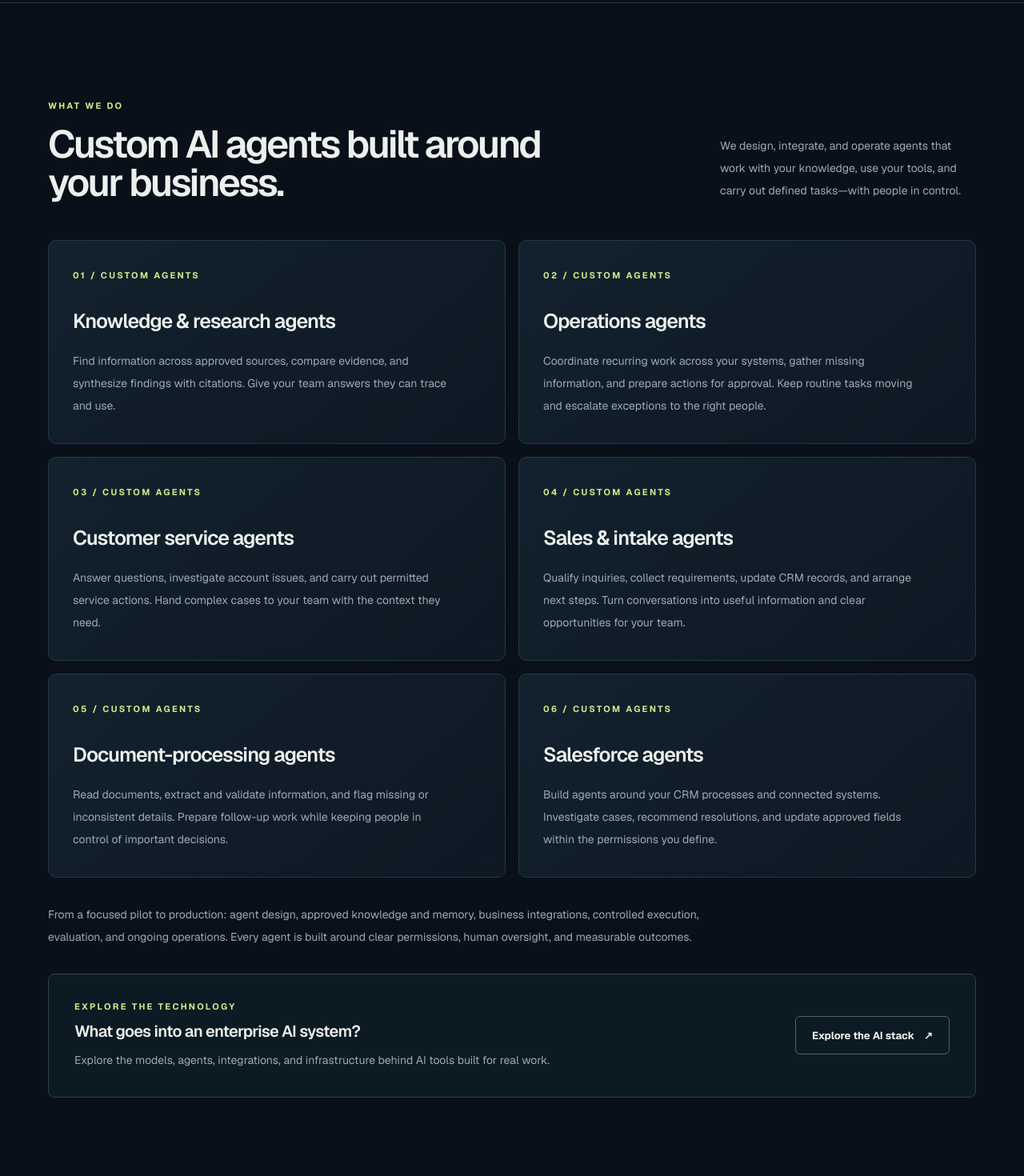
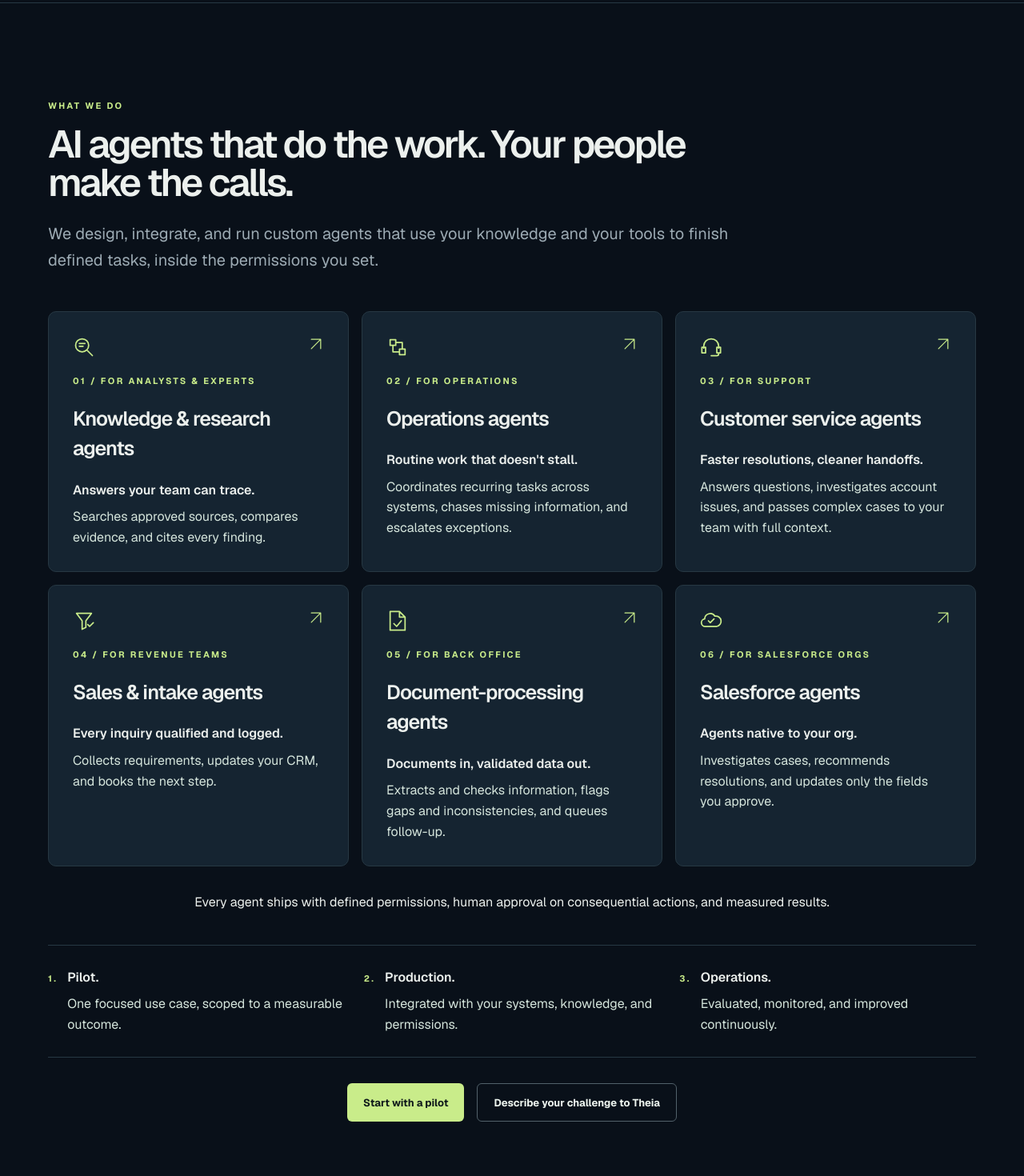
Before and after one commit to geisera/metanomic, a Next.js app: page / in a window 1280 px wide. Shown: the part 880-2350 px from the top of the page at 80% size. Built offline with nearby package versions, Linux system fonts and the light colour scheme.

Commit message:
Refine services cards, outcomes, pilot steps and accessible calls to action

```diff
--- a/src/app/page.tsx
+++ b/src/app/page.tsx
@@ -1,13 +1,14 @@
 import Link from "next/link";
+import styles from "./services.module.css";
 import TheiaAnnouncement from "@/components/TheiaAnnouncement";
 
 const services = [
-  { number: "01", title: "Knowledge & research agents", description: "Find information across approved sources, compare evidence, and synthesize findings with citations. Give your team answers they can trace and use." },
-  { number: "02", title: "Operations agents", description: "Coordinate recurring work across your systems, gather missing information, and prepare actions for approval. Keep routine tasks moving and escalate exceptions to the right people." },
-  { number: "03", title: "Customer service agents", description: "Answer questions, investigate account issues, and carry out permitted service actions. Hand complex cases to your team with the context they need." },
-  { number: "04", title: "Sales & intake agents", description: "Qualify inquiries, collect requirements, update CRM records, and arrange next steps. Turn conversations into useful information and clear opportunities for your team." },
-  { number: "05", title: "Document-processing agents", description: "Read documents, extract and validate information, and flag missing or inconsistent details. Prepare follow-up work while keeping people in control of important decisions." },
-  { number: "06", title: "Salesforce agents", description: "Build agents around your CRM processes and connected systems. Investigate cases, recommend resolutions, and update approved fields within the permissions you define." }
+  { number: "01", audience: "FOR ANALYSTS & EXPERTS", title: "Knowledge & research agents", outcome: "Answers your team can trace.", description: "Searches approved sources, compares evidence, and cites every finding.", icon: "M10 17a7 7 0 1 0 0-14 7 7 0 0 0 0 14Zm5-2 6 6M7 8h6M7 11h4" },
+  { number: "02", audience: "FOR OPERATIONS", title: "Operations agents", outcome: "Routine work that doesn't stall.", description: "Coordinates recurring tasks across systems, chases missing information, and escalates exceptions.", icon: "M4 4h6v6H4zM14 14h6v6h-6zM10 7h7v7M7 10v7h7" },
+  { number: "03", audience: "FOR SUPPORT", title: "Customer service agents", outcome: "Faster resolutions, cleaner handoffs.", description: "Answers questions, investigates account issues, and passes complex cases to your team with full context.", icon: "M4 13v-2a8 8 0 0 1 16 0v2M4 12H2v6h4v-6H4Zm16 0h2v6h-4v-6h2Zm0 6v1a2 2 0 0 1-2 2h-6" },
+  { number: "04", audience: "FOR REVENUE TEAMS", title: "Sales & intake agents", outcome: "Every inquiry qualified and logged.", description: "Collects requirements, updates your CRM, and books the next step.", icon: "M4 4h16l-6 8v7l-4 2v-9L4 4ZM16 16l2 2 4-4" },
+  { number: "05", audience: "FOR BACK OFFICE", title: "Document-processing agents", outcome: "Documents in, validated data out.", description: "Extracts and checks information, flags gaps and inconsistencies, and queues follow-up.", icon: "M14 2H4v20h16V8l-6-6Zm0 0v6h6M8 15l3 3 5-6" },
+  { number: "06", audience: "FOR SALESFORCE ORGS", title: "Salesforce agents", outcome: "Agents native to your org.", description: "Investigates cases, recommends resolutions, and updates only the fields you approve.", icon: "M6 18a4 4 0 0 1-1-8 6 6 0 0 1 11-3 5 5 0 1 1 2 11H6ZM9 12l2 2 4-4" }
 ];
 const steps = [
   { index: "01", title: "Understand", description: "We begin with the people, their ambitions, and the work worth amplifying." },
@@ -56,20 +57,38 @@ export default function Home() {
       </div>
     </section>
 
-    <section id="services" className="rule py-24 md:py-30">
+    <section id="services" className={`rule py-24 md:py-30 ${styles.section}`}>
       <div className="container">
-        <div className="mb-12 flex flex-wrap items-end justify-between gap-8">
-          <div><p className="eyebrow">What we do</p><h2 className="mt-4 max-w-[620px] text-4xl font-semibold tracking-[-.055em] md:text-5xl">Custom AI agents built around your business.</h2></div>
-          <p className="muted max-w-[320px] text-sm leading-7">We design, integrate, and operate agents that work with your knowledge, use your tools, and carry out defined tasks—with people in control.</p>
+        <div className="mb-12">
+          <p className="eyebrow">What we do</p>
+          <h2 className="mt-4 max-w-[900px] text-4xl font-semibold tracking-[-.055em] md:text-5xl">AI agents that do the work. Your people make the calls.</h2>
+          <p className="muted mt-6 max-w-[65ch] text-lg leading-relaxed md:text-xl">We design, integrate, and run custom agents that use your knowledge and your tools to finish defined tasks, inside the permissions you set.</p>
         </div>
-        <div className="grid gap-4 md:grid-cols-2">
-          {services.map((service) => <article className="card group min-h-[255px]" key={service.number}>
-            <span className="eyebrow">{service.number} / Custom agents</span>
-            <h3 className="mt-7 text-[25px] font-semibold tracking-[-.04em]">{service.title}</h3>
-            <p className="muted mt-4 max-w-[480px] text-sm leading-7">{service.description}</p>
-          </article>)}
+        <div className={styles.grid}>
+          {services.map((service) => <Link href="/demo" className={`card ${styles.card}`} key={service.number} aria-label={`${service.title}: talk with Theia`}>
+            <svg className={styles.icon} width="28" height="28" viewBox="0 0 24 24" fill="none" stroke="currentColor" strokeWidth="1.5" strokeLinecap="round" strokeLinejoin="round" aria-hidden="true"><path d={service.icon} /></svg>
+            <svg className={styles.arrow} width="20" height="20" viewBox="0 0 24 24" fill="none" stroke="currentColor" strokeWidth="1.5" strokeLinecap="round" strokeLinejoin="round" aria-hidden="true"><path d="M5 19 19 5M5 5h14v14" /></svg>
+            <p className="eyebrow mt-5">{service.number} / {service.audience}</p>
+            <h3 className="mt-5 text-[25px] font-semibold tracking-[-.04em]">{service.title}</h3>
+            <p className={styles.outcome}>{service.outcome}</p>
+            <p className={styles.body}>{service.description}</p>
+          </Link>)}
         </div>
-        <p className="muted mt-8 max-w-[850px] text-sm leading-7">From a focused pilot to production: agent design, approved knowledge and memory, business integrations, controlled execution, evaluation, and ongoing operations. Every agent is built around clear permissions, human oversight, and measurable outcomes.</p>
+        <p className="mt-8 text-center text-base leading-relaxed">Every agent ships with defined permissions, human approval on consequential actions, and measured results.</p>
+        <ol className={styles.strip}>
+          <li><span className="eyebrow">1.</span><div><p className="font-semibold">Pilot.</p><p className={styles.body}>One focused use case, scoped to a measurable outcome.</p></div></li>
+          <li><span className="eyebrow">2.</span><div><p className="font-semibold">Production.</p><p className={styles.body}>Integrated with your systems, knowledge, and permissions.</p></div></li>
+          <li><span className="eyebrow">3.</span><div><p className="font-semibold">Operations.</p><p className={styles.body}>Evaluated, monitored, and improved continuously.</p></div></li>
+        </ol>
+        <div className={styles.ctas}>
+          <Link href="/contact" className="button button-primary">Start with a pilot</Link>
+          <Link href="/demo" className="button button-outline">Describe your challenge to Theia</Link>
+        </div>
+      </div>
+    </section>
+
+    <section aria-label="Explore the technology">
+      <div className="container">
         <div className="mt-8 flex flex-wrap items-center justify-between gap-5 rounded-lg border border-[#31454b] bg-[#0e1d27]/85 p-6 backdrop-blur-sm md:p-8">
           <div>
             <p className="eyebrow">Explore the technology</p>
--- /dev/null
+++ b/src/app/services.module.css
@@ -0,0 +1,18 @@
+/* Scoped to the services section; shared site tokens and controls stay unchanged. */
+.section { scroll-margin-top: 160px; }
+.grid { display: grid; grid-template-columns: minmax(0, 1fr); gap: 16px; }
+.card { position: relative; display: block; min-width: 0; cursor: pointer; background: #152431; transition: border-color .2s, background-color .2s; }
+.card:hover, .card:focus-visible { border-color: var(--lime); background: #1b2a35; }
+.card:focus-visible, .ctas a:focus-visible { outline: 2px solid var(--lime); outline-offset: 4px; }
+.icon, .arrow { color: var(--lime); }
+.arrow { position: absolute; top: 30px; right: 30px; transition: transform .2s; }
+.card:hover .arrow, .card:focus-visible .arrow { transform: translateX(2px); }
+.outcome { margin-top: 20px; font-size: 16px; font-weight: 600; color: var(--foreground); line-height: 1.6; }
+.body { margin-top: 8px; font-size: 16px; line-height: 1.6; color: #d5e5dc; }
+.strip { display: grid; grid-template-columns: minmax(0, 1fr); gap: 24px; margin-top: 40px; padding-block: 28px; border-block: 1px solid #273843; list-style: none; }
+.strip li { display: flex; align-items: baseline; gap: 12px; min-width: 0; }
+.ctas { display: flex; flex-wrap: wrap; justify-content: center; gap: 16px; margin-top: 32px; }
+.ctas a { max-width: 100%; text-align: center; padding-block: 12px; }
+@media (min-width: 640px) { .grid { grid-template-columns: repeat(2, minmax(0, 1fr)); } .strip { grid-template-columns: repeat(3, minmax(0, 1fr)); } }
+@media (min-width: 1024px) { .grid { grid-template-columns: repeat(3, minmax(0, 1fr)); } }
+@media (prefers-reduced-motion: reduce) { .card, .arrow, .ctas a { transition: none; } .card:hover .arrow, .card:focus-visible .arrow, .ctas a:hover { transform: none; } }
```
